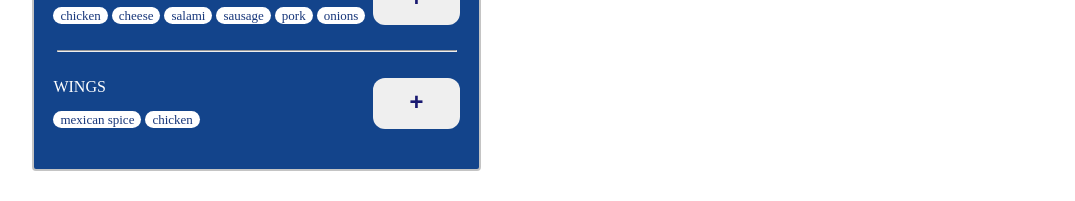
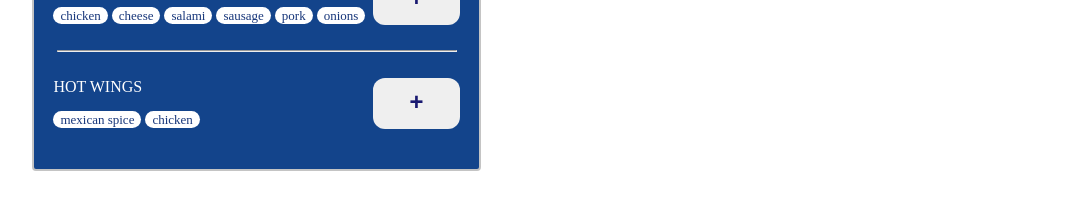
Before and after one commit to NevetsKuro/Turbo-Template, a Next.js app in the folder apps/web/: page / in a window 1280 px wide. Shown: the part 416-617 px from the top of the page, without its empty margins (102-1177 px from the left). Built offline with nearby package versions, Linux system fonts and the light colour scheme.

Commit message:
New Item

```diff
--- a/apps/web/pages/index.tsx
+++ b/apps/web/pages/index.tsx
@@ -22,7 +22,7 @@ export default function Web() {
       price: '400',
     },
     {
-      name: 'WINGS',
+      name: 'HOT WINGS',
       ingredients: ['mexican spice', 'chicken'],
       price: '120',
     },
```
